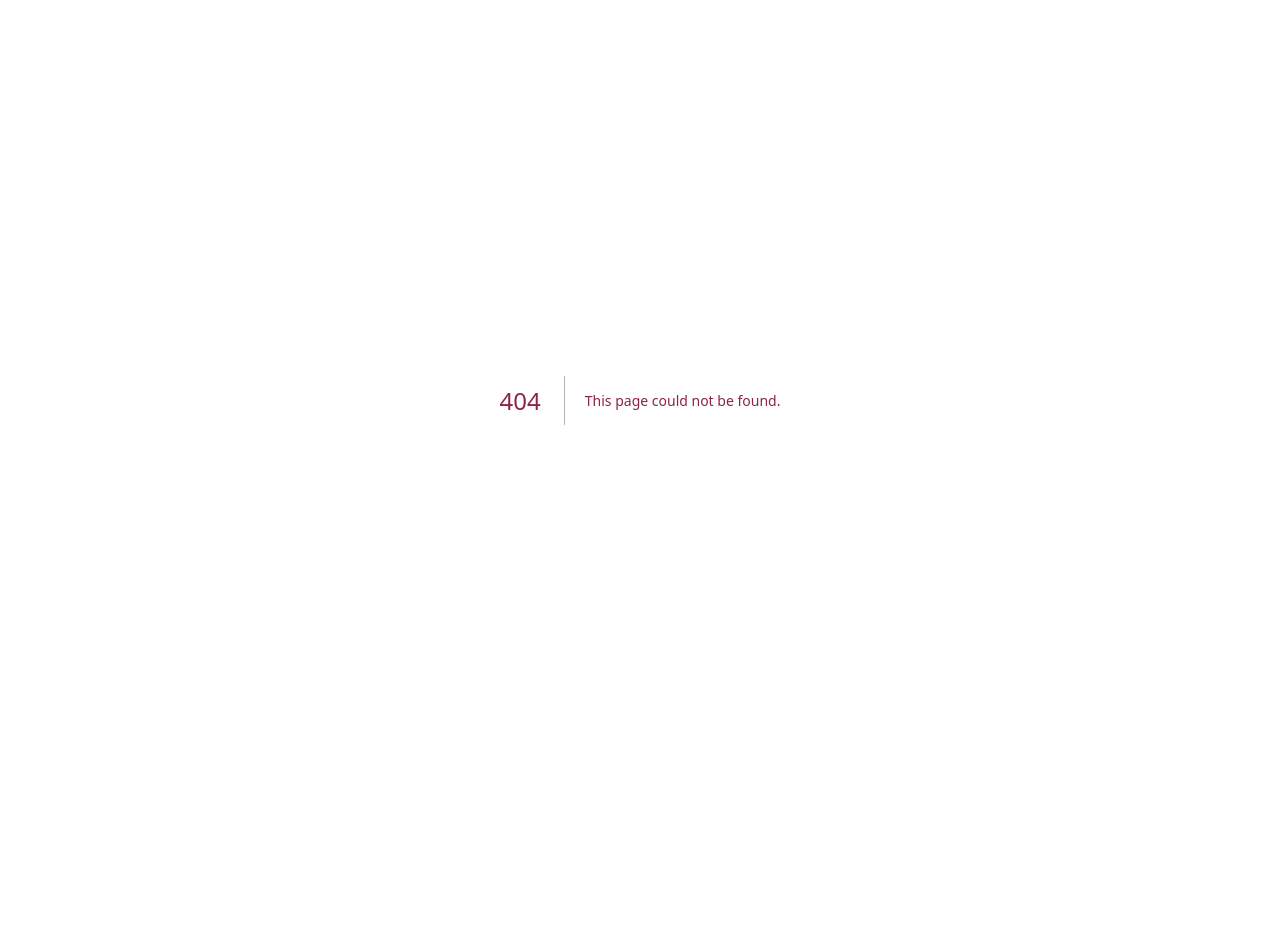
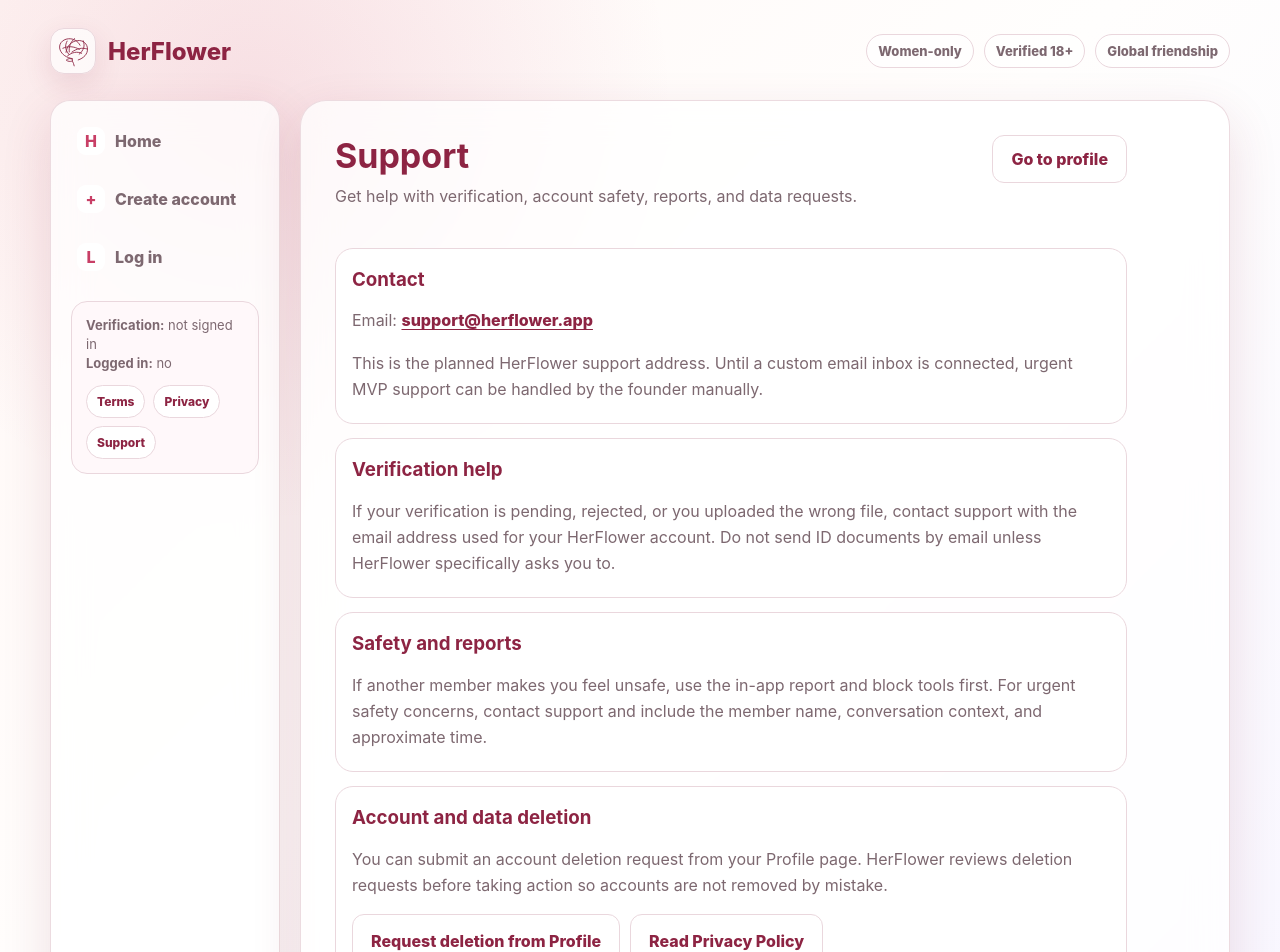
Before and after one commit to cecileh984-cn/herflower-app, a Next.js app: page /support in a window 1280 px wide. Before the commit this address had no page. Shown: the top 952 px of the page. Before the commit the page ends 800 px from the top, so only its background shows below. Built offline with nearby package versions, Linux system fonts and the light colour scheme; no server answers.

Commit message:
Add support page

```diff
--- a/app/components/AppShell.tsx
+++ b/app/components/AppShell.tsx
@@ -90,6 +90,7 @@ export function AppShell({ children }: { children: React.ReactNode }) {
               {user ? <button className="mini-btn" onClick={logOut}>Log out</button> : null}
               <Link className="mini-btn" href="/terms">Terms</Link>
               <Link className="mini-btn" href="/privacy">Privacy</Link>
+              <Link className="mini-btn" href="/support">Support</Link>
             </div>
           </div>
         </aside>
--- a/app/privacy/page.tsx
+++ b/app/privacy/page.tsx
@@ -35,7 +35,7 @@ export default function PrivacyPage() {
           <p>We may use reports, blocks, verification status, and moderation history to protect members, investigate abuse, restrict unsafe accounts, and improve community safety.</p>
 
           <h3>7. Deleting data</h3>
-          <p>You may request deletion of your account and related data. Some records may be retained when required for safety, fraud prevention, dispute handling, or legal obligations.</p>
+          <p>You may request deletion of your account and related data from your Profile page or by contacting <Link href="/support">HerFlower Support</Link>. Some records may be retained when required for safety, fraud prevention, dispute handling, or legal obligations.</p>
 
           <h3>8. Early-stage policy</h3>
           <p>This privacy policy is written for the HerFlower MVP and should be reviewed by a qualified lawyer before significant public marketing, paid acquisition, or app-store launch.</p>
--- /dev/null
+++ b/app/support/page.tsx
@@ -0,0 +1,47 @@
+"use client";
+
+import Link from "next/link";
+import { AppShell } from "../components/AppShell";
+
+export default function SupportPage() {
+  return (
+    <AppShell>
+      <div className="content legal-page">
+        <div className="section-head">
+          <div>
+            <h2>Support</h2>
+            <p className="lead">Get help with verification, account safety, reports, and data requests.</p>
+          </div>
+          <Link className="btn btn-secondary" href="/profile">Go to profile</Link>
+        </div>
+
+        <section className="grid">
+          <article className="card legal-card">
+            <h3>Contact</h3>
+            <p>Email: <a href="mailto:support@herflower.app">support@herflower.app</a></p>
+            <p>This is the planned HerFlower support address. Until a custom email inbox is connected, urgent MVP support can be handled by the founder manually.</p>
+          </article>
+
+          <article className="card legal-card">
+            <h3>Verification help</h3>
+            <p>If your verification is pending, rejected, or you uploaded the wrong file, contact support with the email address used for your HerFlower account. Do not send ID documents by email unless HerFlower specifically asks you to.</p>
+          </article>
+
+          <article className="card legal-card">
+            <h3>Safety and reports</h3>
+            <p>If another member makes you feel unsafe, use the in-app report and block tools first. For urgent safety concerns, contact support and include the member name, conversation context, and approximate time.</p>
+          </article>
+
+          <article className="card legal-card">
+            <h3>Account and data deletion</h3>
+            <p>You can submit an account deletion request from your Profile page. HerFlower reviews deletion requests before taking action so accounts are not removed by mistake.</p>
+            <div className="actions">
+              <Link className="btn btn-secondary" href="/profile">Request deletion from Profile</Link>
+              <Link className="btn btn-secondary" href="/privacy">Read Privacy Policy</Link>
+            </div>
+          </article>
+        </section>
+      </div>
+    </AppShell>
+  );
+}
--- a/app/terms/page.tsx
+++ b/app/terms/page.tsx
@@ -32,7 +32,7 @@ export default function TermsPage() {
           <p>Members can report posts, comments, messages, and users. Admins may review reports and take action, including hiding content, dismissing reports, marking reports resolved, or banning accounts.</p>
 
           <h3>6. Account removal</h3>
-          <p>HerFlower may suspend or remove accounts that violate these terms or create safety risks for the community. Members may request account or data deletion by contacting HerFlower support.</p>
+          <p>HerFlower may suspend or remove accounts that violate these terms or create safety risks for the community. Members may request account or data deletion through their Profile page or by contacting <Link href="/support">HerFlower Support</Link>.</p>
 
           <h3>7. MVP notice</h3>
           <p>HerFlower is currently an early MVP. Features, rules, and moderation workflows may change as the product improves. These terms are a starting policy and should be reviewed by a qualified lawyer before a large public launch.</p>
```
Also changed, not shown: 1 other file (tests, documents, lock files or other folders).
